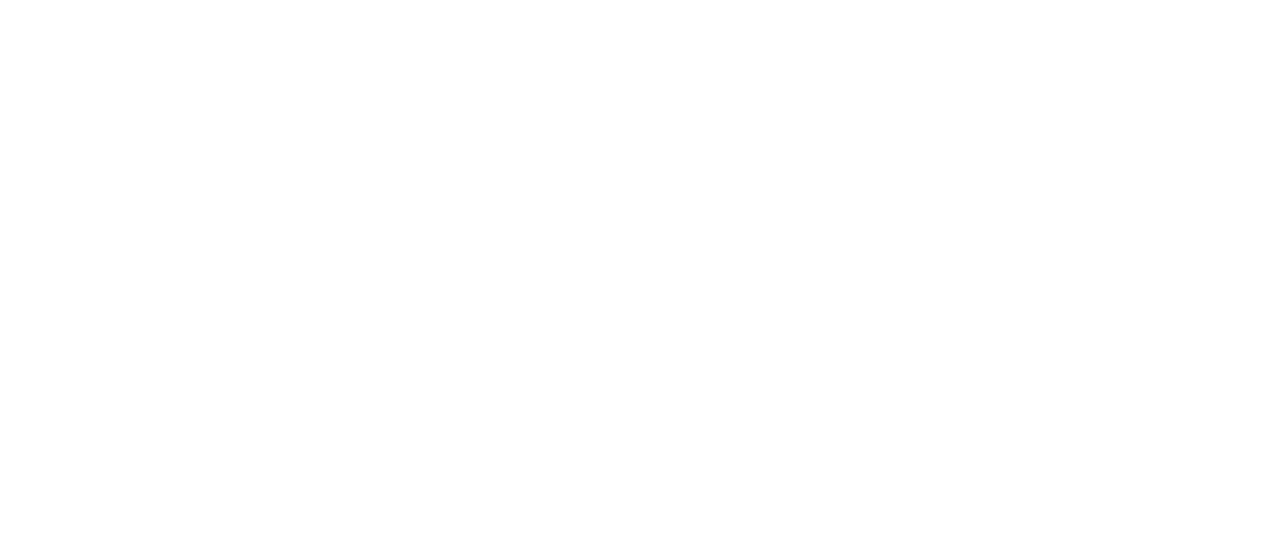
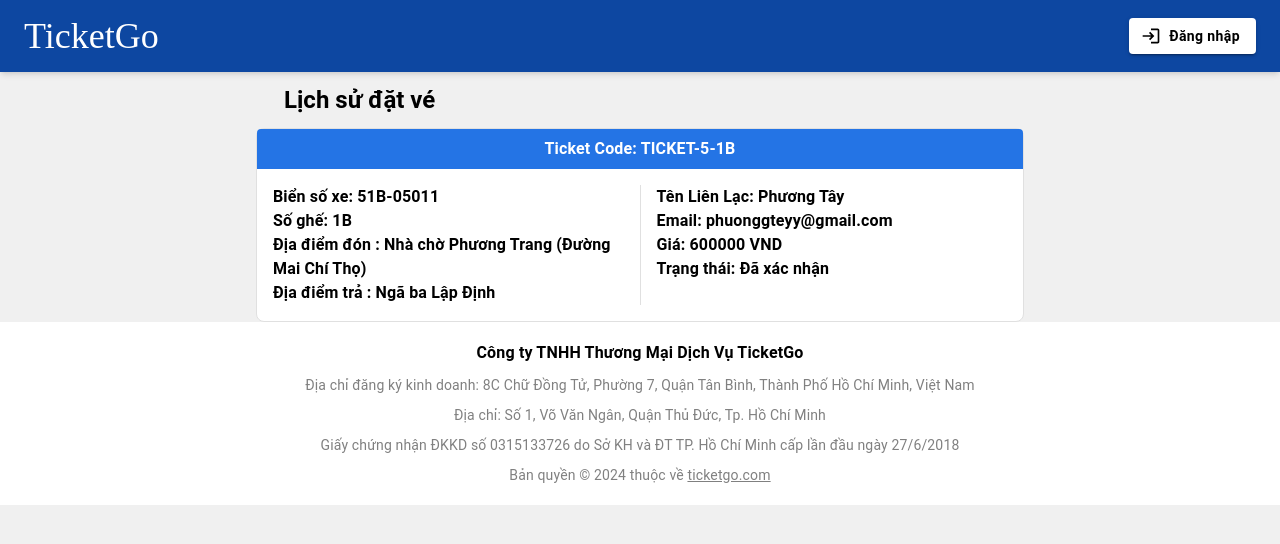
Before and after one commit to NaulNguyen/ticketgo-frontend, a React (Create React App) app: page /bookingHistory in a window 1280 px wide. Before the commit this address had no page. Shown: the top 544 px of the page. Built offline with nearby package versions, Linux system fonts and the light colour scheme; no server answers.

Commit message:
Booking history UI

```diff
--- a/src/App.tsx
+++ b/src/App.tsx
@@ -2,7 +2,7 @@
 import { BrowserRouter, Routes, Route } from "react-router-dom";
 import { Provider } from "react-redux";
 import store from "./store";
-import { BookingConfirm, Home, PaymentMethod, SearchingPage, ThankyouPage } from "./pages";
+import { BookingConfirm, BookingHistory, Home, PaymentMethod, SearchingPage, ThankyouPage } from "./pages";
 import AccountActivation from "./components/AccountActivation";
 import "react-toastify/dist/ReactToastify.css";
 import { ToastContainer } from "react-toastify";
@@ -22,6 +22,7 @@
                         <Route path="/bookingConfirm" element={<BookingConfirm />} />
                         <Route path="/paymentMethod" element={<PaymentMethod />} />
                         <Route path="/thankyou" element={<ThankyouPage />} />
+                        <Route path="/bookingHistory" element={<BookingHistory />} />
                     </Routes>
                 </Provider>
             </div>
--- /dev/null
+++ b/src/pages/BookingHistory.tsx
@@ -0,0 +1,62 @@
+import { Box, Divider, Typography } from '@mui/material';
+import React from 'react';
+import { Footer, Header } from '../components';
+
+const BookingHistory = () => {
+  return (
+    <div style={{ backgroundColor: "#f0f0f0", height: "100vh" }}>
+        <Header />
+        <Typography variant='h5' sx={{ fontWeight: "bold", padding: "12px", ml: 34 }}>
+            Lịch sử đặt vé
+        </Typography>
+            <Box
+                sx={{
+                    display: "flex",
+                    flexDirection: "column",
+                    justifyContent: "center",
+                    alignItems: "center",
+                    borderRadius: "8px",
+                    border: "1px solid #e0e0e0",
+                    fontSize: "12px",
+                    backgroundColor: "white",
+                    width: "60%",
+                    margin: "0 auto",
+                }}
+                >
+                <Box sx={{ width: "100%" }}>
+                    <Typography
+                    sx={{
+                        fontWeight: "bold",
+                        backgroundColor: "#2474e5",
+                        color: "white",
+                        padding: "8px",
+                        textAlign: "center",
+                        borderTopLeftRadius: "4px",
+                        borderTopRightRadius: "4px",
+                    }}
+                    >
+                    Ticket Code: TICKET-5-1B
+                    </Typography>
+                    <Box padding={2} gap={2} display="flex" flex={1}>
+                        <Box flex={1}>
+                            <Typography sx={{ fontWeight: "bold" }}>Biển số xe: 51B-05011</Typography>
+                            <Typography sx={{ fontWeight: "bold" }}>Số ghế: 1B</Typography>
+                            <Typography sx={{ fontWeight: "bold" }}>Địa điểm đón : Nhà chờ Phương Trang (Đường Mai Chí Thọ)</Typography>
+                            <Typography sx={{ fontWeight: "bold" }}>Địa điểm trả : Ngã ba Lập Định</Typography>
+                        </Box>
+                        <Divider orientation="vertical" flexItem />
+                        <Box flex={1}>
+                            <Typography sx={{ fontWeight: "bold" }}>Tên Liên Lạc: Phương Tây</Typography>
+                            <Typography sx={{ fontWeight: "bold" }}>Email: phuonggteyy@gmail.com</Typography>
+                            <Typography sx={{ fontWeight: "bold" }}>Giá: 600000 VND</Typography>
+                            <Typography sx={{ fontWeight: "bold" }}>Trạng thái: Đã xác nhận</Typography>
+                        </Box>
+                    </Box>
+                </Box>
+            </Box>
+        <Footer />
+    </div>
+  );
+};
+
+export default BookingHistory;
--- a/src/pages/index.ts
+++ b/src/pages/index.ts
@@ -3,3 +3,4 @@
 export { default as PaymentMethod } from "./PaymentMethod";
 export { default as ThankyouPage } from "./ThankyouPage";
 export { default as SearchingPage } from "./SearchingPage";
+export { default as BookingHistory } from "./BookingHistory";
```
